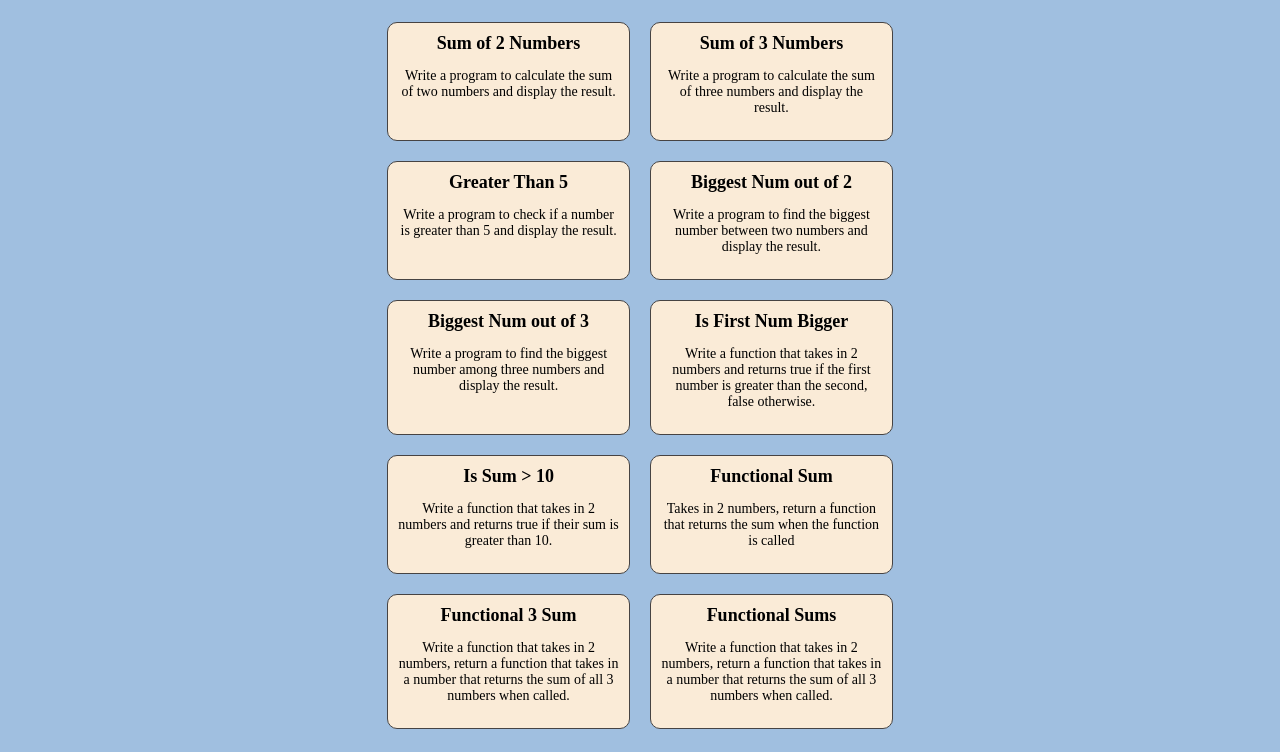
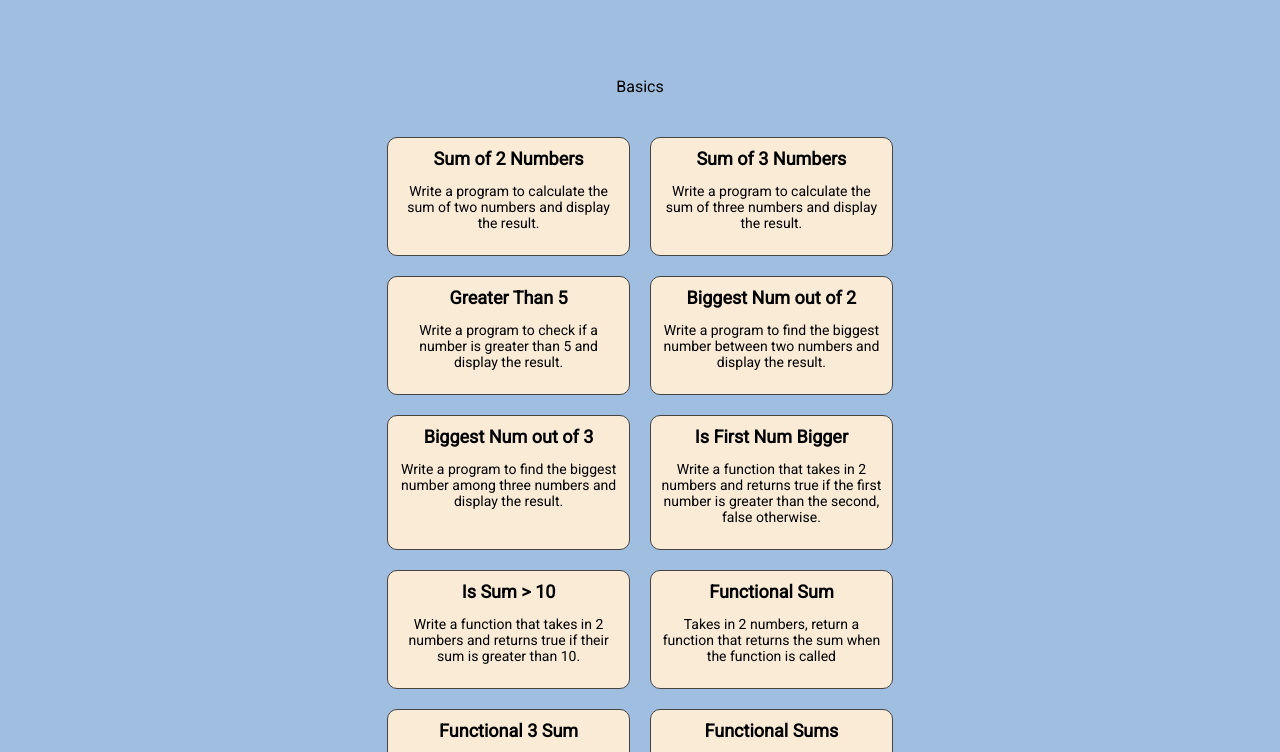
Before and after one commit to Saint-spec/Foundations-of-JavaScript, a plain HTML site: page index.html in a window 1280 px wide. Shown: the part 206-958 px from the top of the page. Drawn offline with Linux system fonts and the light colour scheme.

Commit message:
changed font

```diff
--- a/index.html
+++ b/index.html
@@ -4,12 +4,19 @@
     <meta charset="UTF-8" />
     <meta name="viewport" content="width=device-width, initial-scale=1.0" />
     <link href="styles.css" rel="stylesheet" />
+    <link rel="preconnect" href="https://fonts.googleapis.com" />
+    <link rel="preconnect" href="https://fonts.gstatic.com" crossorigin />
+    <link
+      href="https://fonts.googleapis.com/css2?family=Play&family=Roboto&display=swap"
+      rel="stylesheet"
+    />
     <title>Foundations of JavaScript</title>
   </head>
   <body>
     <div class="heading">
       <h1><span class="hoverable">Foundations of JavaScript</span></h1>
     </div>
+    <div class="basics"><p>Basics</p></div>
     <div class="tasks">
       <div class="taskContainer">
         <div
--- a/styles.css
+++ b/styles.css
@@ -1,7 +1,8 @@
 body {
-    padding-top: 10%;
-    background-color: #A0BFE0;
-
+  padding-top: 10%;
+  background-color: #A0BFE0;
+  font-family: 'Play', sans-serif;
+  font-family: 'Roboto', sans-serif;
 }
 
 .heading {
@@ -39,7 +40,10 @@ body {
   transform: scaleX(1);
 }
 
-
+.basics{
+  text-align: center;
+  padding-top: 5%;
+}
 
 
 .tasks {
```
